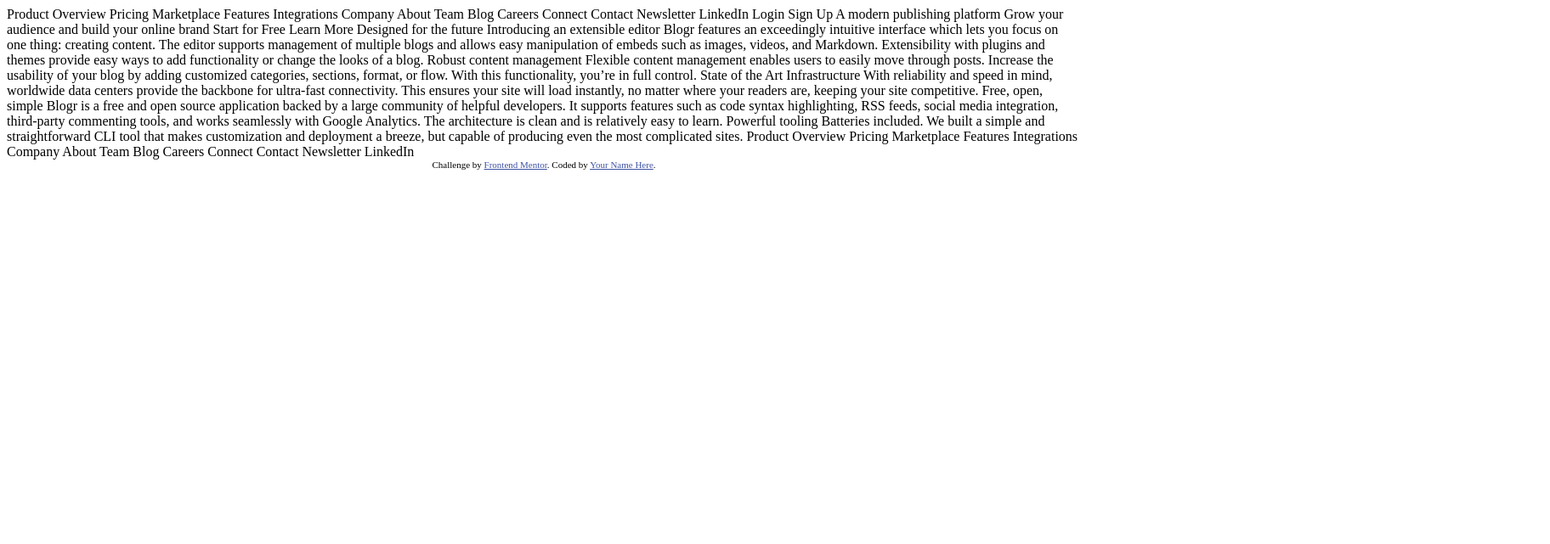
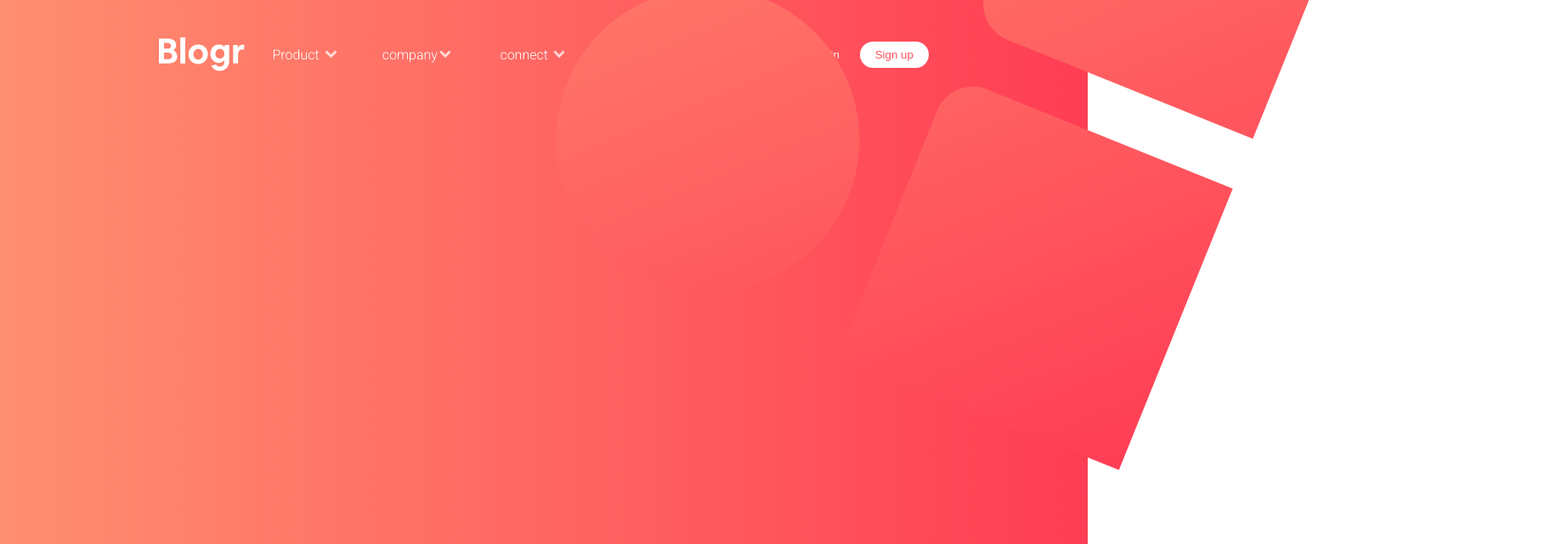
Before and after one commit to atrgouti/atrgouti.github.io-blogr, a plain HTML site: page index.html in a window 1280 px wide. Shown: the top 641 px of the page at 85% size, 1824 px wide, since content can reach past the window. Drawn offline with Linux system fonts and the light colour scheme.

Commit message:
started building the website

```diff
--- a/index.html
+++ b/index.html
@@ -3,97 +3,44 @@
 <head>
   <meta charset="UTF-8">
   <meta name="viewport" content="width=device-width, initial-scale=1.0"> <!-- displays site properly based on user's device -->
-
   <link rel="icon" type="image/png" sizes="32x32" href="./images/favicon-32x32.png">
-
+  <link rel="stylesheet" href="style.css">
   <title>Frontend Mentor | [Blogr]</title>
-
-  <!-- Feel free to remove these styles or customise in your own stylesheet 👍 -->
-  <style>
-    .attribution { font-size: 11px; text-align: center; }
-    .attribution a { color: hsl(228, 45%, 44%); }
-  </style>
 </head>
 <body>
-  Product
+<nav class="nav">
+  <div class="navbar">
+    <div class="logo-links">
+        <img src="./images/logo.svg" alt="logo">
+        <ul>
+          <li>Product</li><img src="./images/icon-arrow-light.svg" alt="">
+          <li>company</li><img src="./images/icon-arrow-light.svg" alt="">
+          <li>connect</li><img src="./images/icon-arrow-light.svg" alt="">
+        </ul>
+    </div>
+    <div class="login-signup">
+      <button class="login" id="login">Login</button>
+      <button class="sign-up" id="sign-up">Sign up</button>
+    </div>
+  </div>
+  <img src="./images/bg-pattern-intro-desktop.svg" alt="big" class="big-pattern">
+</nav>
+<main class="sec-1">
 
-  Overview
-  Pricing
-  Marketplace
-  Features
-  Integrations
+</main>
 
-  Company
 
-  About
-  Team
-  Blog
-  Careers
 
-  Connect
 
-  Contact
-  Newsletter
-  LinkedIn
 
-  Login
-  Sign Up
 
-  A modern publishing platform
-  Grow your audience and build your online brand
 
-  Start for Free
-  Learn More
 
-  Designed for the future
 
-  Introducing an extensible editor
-  Blogr features an exceedingly intuitive interface which lets you focus on one thing: creating content.
-  The editor supports management of multiple blogs and allows easy manipulation of embeds such as images,
-  videos, and Markdown. Extensibility with plugins and themes provide easy ways to add functionality or
-  change the looks of a blog.
-
-  Robust content management
-  Flexible content management enables users to easily move through posts. Increase the usability of your blog
-  by adding customized categories, sections, format, or flow. With this functionality, you’re in full control.
-
-  State of the Art Infrastructure
-  With reliability and speed in mind, worldwide data centers provide the backbone for ultra-fast connectivity.
-  This ensures your site will load instantly, no matter where your readers are, keeping your site competitive.
-
-  Free, open, simple
-  Blogr is a free and open source application backed by a large community of helpful developers. It supports
-  features such as code syntax highlighting, RSS feeds, social media integration, third-party commenting tools,
-  and works seamlessly with Google Analytics. The architecture is clean and is relatively easy to learn.
-
-  Powerful tooling
-  Batteries included. We built a simple and straightforward CLI tool that makes customization and deployment a breeze, but
-  capable of producing even the most complicated sites.
-
-  Product
-
-  Overview
-  Pricing
-  Marketplace
-  Features
-  Integrations
-
-  Company
-
-  About
-  Team
-  Blog
-  Careers
-
-  Connect
-
-  Contact
-  Newsletter
-  LinkedIn
 
   <div class="attribution">
     Challenge by <a href="https://www.frontendmentor.io?ref=challenge" target="_blank">Frontend Mentor</a>.
-    Coded by <a href="#">Your Name Here</a>.
+    Coded by <a href="#">Bilal Atrgouti</a>.
   </div>
 </body>
 </html>
--- /dev/null
+++ b/style.css
@@ -0,0 +1,90 @@
+@import url('https://fonts.googleapis.com/css2?family=Roboto:wght@300&display=swap');;
+:root{
+   --Light-red: hsl(356, 100%, 66%);
+   --Very-light-red: hsl(355, 100%, 74%);
+   --dark-blue: hsl(208, 49%, 24%);
+   --White: hsl(0, 0%, 100%);
+   --Grayish: hsl(240, 2%, 79%);
+   --Very-dark-grayish-blue: hsl(207, 13%, 34%);
+   --Very-dark-black-blue: hsl(240, 10%, 16%);
+}
+*{
+    margin: 0;
+    padding: 0;
+    box-sizing: border-box;
+}
+body{
+    font-family: Overpass;
+    overflow-x: hidden;
+}
+nav{
+    background-image: linear-gradient(to right, hsl(13, 100%, 72%), hsl(353, 100%, 62%));
+    height: 100vh;
+    width: 100%;
+    font-family: Roboto;
+    border-bottom-left-radius: 20%;
+}
+.navbar{
+    height: 16vh;
+    display: flex;
+    justify-content: space-around;
+    align-items: center;
+    position: relative;
+}
+.logo-links{
+    display: flex;
+    width: 30%;
+    justify-content: space-around;
+    z-index: 1;
+}
+.logo-links ul{
+    display: flex;
+    justify-content: center;
+    align-items: center;
+}
+.logo-links ul li{
+    width: 120px;
+    display: flex;
+    justify-content: space-around;
+    color: hsl(0, 0%, 100%);
+    cursor: pointer;
+}
+ul img{
+    height: 10px;
+    position: relative;
+    right: 6.4%;
+    cursor: pointer;
+}
+.login{
+    padding: 5px 10px;
+    background-color: Transparent;
+    border: none;
+    color: hsl(0, 0%, 100%);
+    cursor: pointer;
+}
+.sign-up{
+    padding: 8px 18px;
+    background-color: hsl(0, 0%, 100%);
+    border: none;
+    border-radius: 20px;
+    cursor: pointer;
+    color: hsl(356, 100%, 66%);
+    margin-left: 10px;
+}
+.login-signup{
+    z-index: 1;
+}
+.big-pattern{
+height: 90rem;
+position: relative;
+left: 30%;
+bottom: 100%;
+z-index: 1;
+}
+
+
+.sec-1{
+    background-color: white;
+    height: 100vh;
+    z-index: 2;
+}
```
